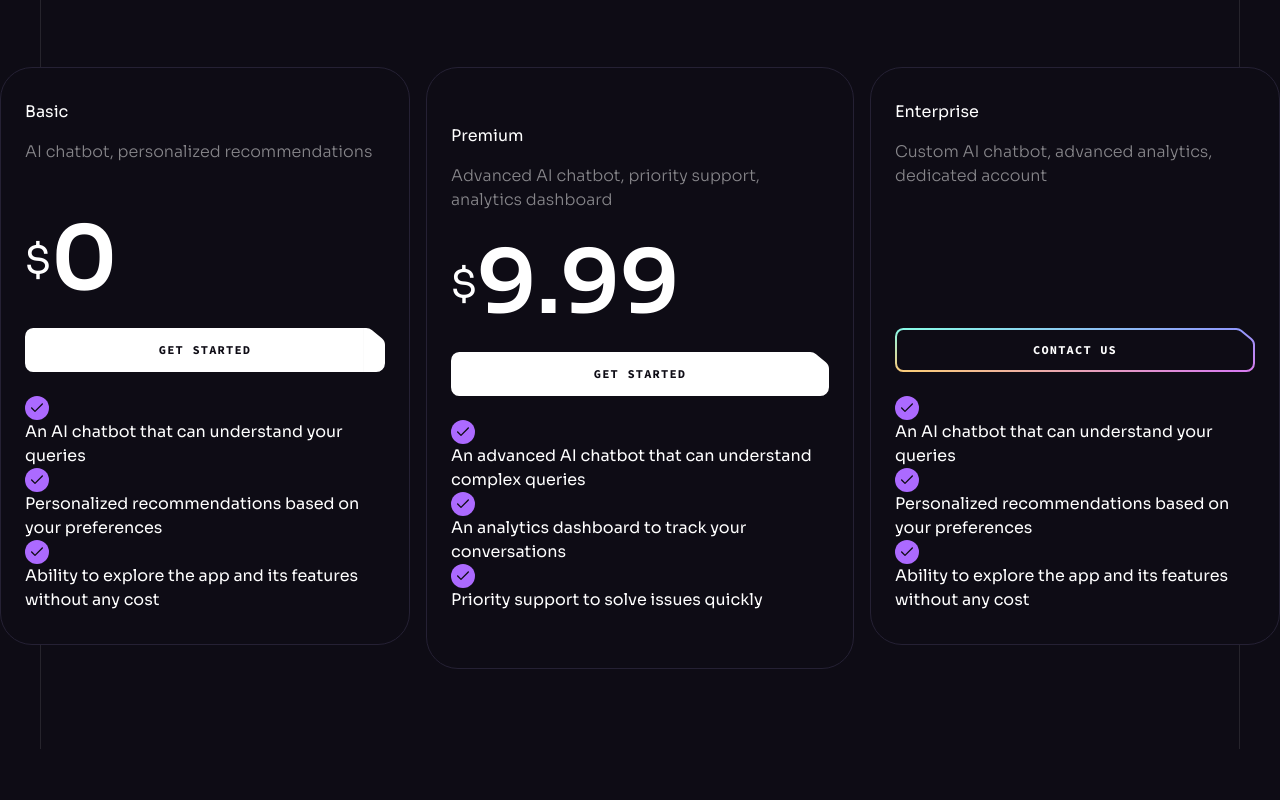
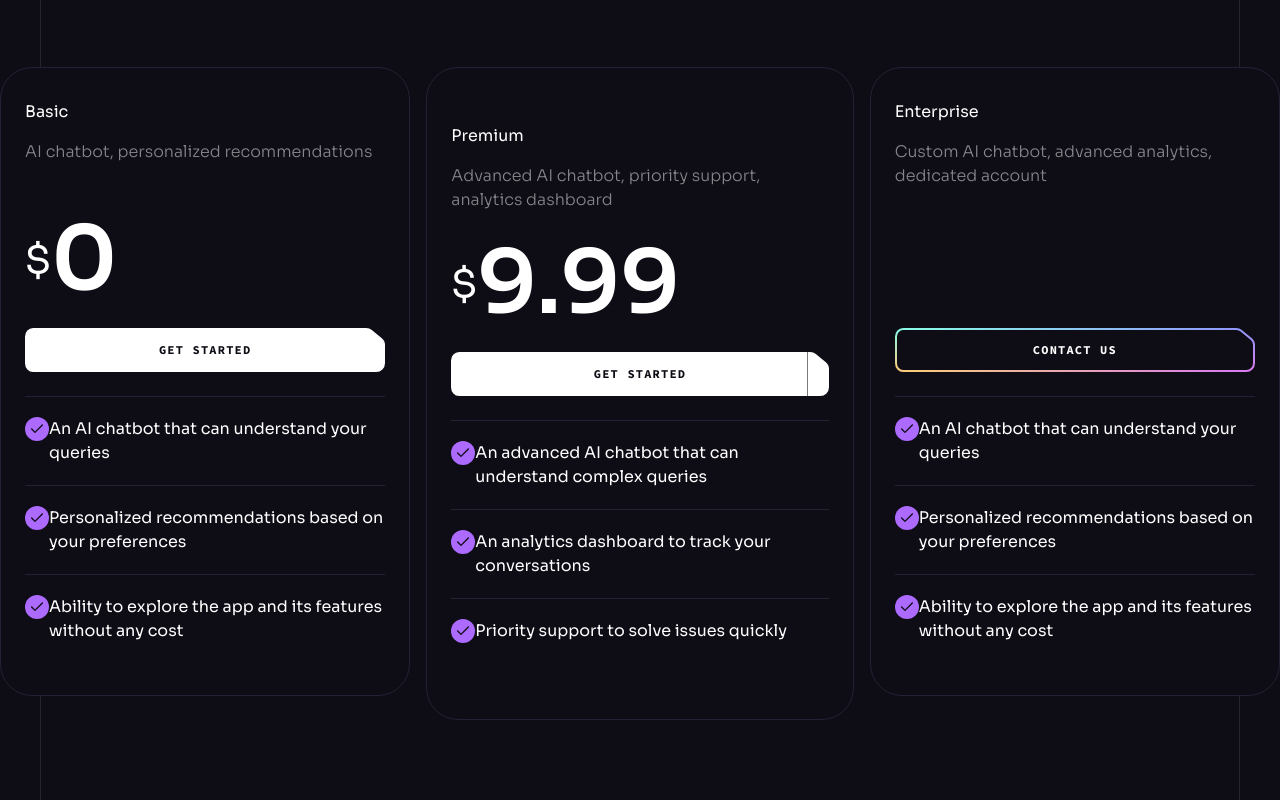
Before and after one commit to ahteshamsalamatansari/sass-ui-react, a React (Vite) app: page / in a window 1280 px wide. Shown: the part 5842-6642 px from the top of the page. Before the commit the page ends 6591 px from the top, so only its background shows below. Built offline with nearby package versions, Linux system fonts and the light colour scheme.

Commit message:
Styling the Pricing List component

```diff
--- a/src/components/PricingList.jsx
+++ b/src/components/PricingList.jsx
@@ -29,7 +29,7 @@ const Pricinglist = () => {
           </Button>
           <ul>
             {item.features.map((feature, index) => (
-              <li key={index} className="">
+              <li key={index} className="flex items-start py-5 border-t border-n-6">
                 <img src={check} width={24} height={24} alt="check" />
                 <p>{feature}</p>
               </li>
```
